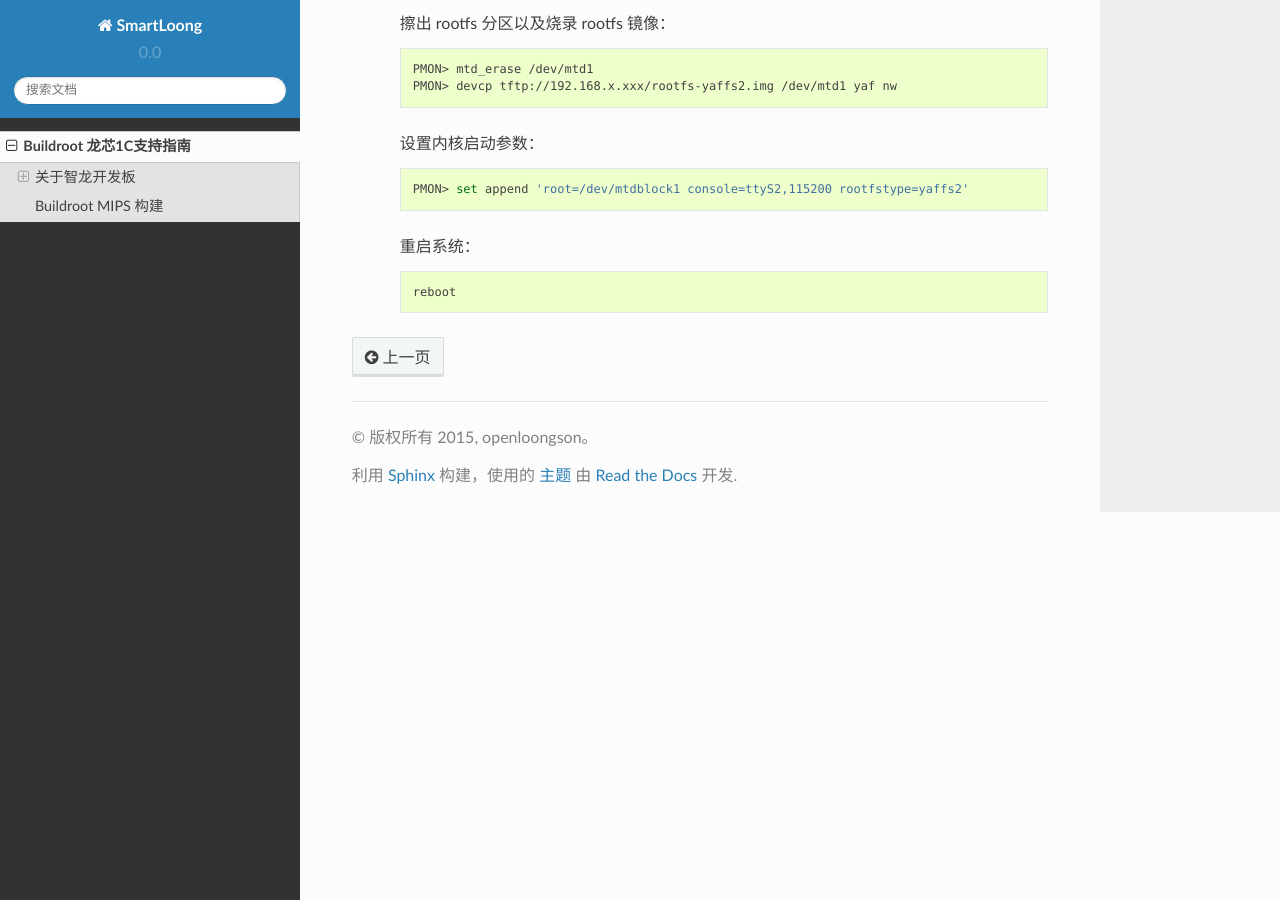
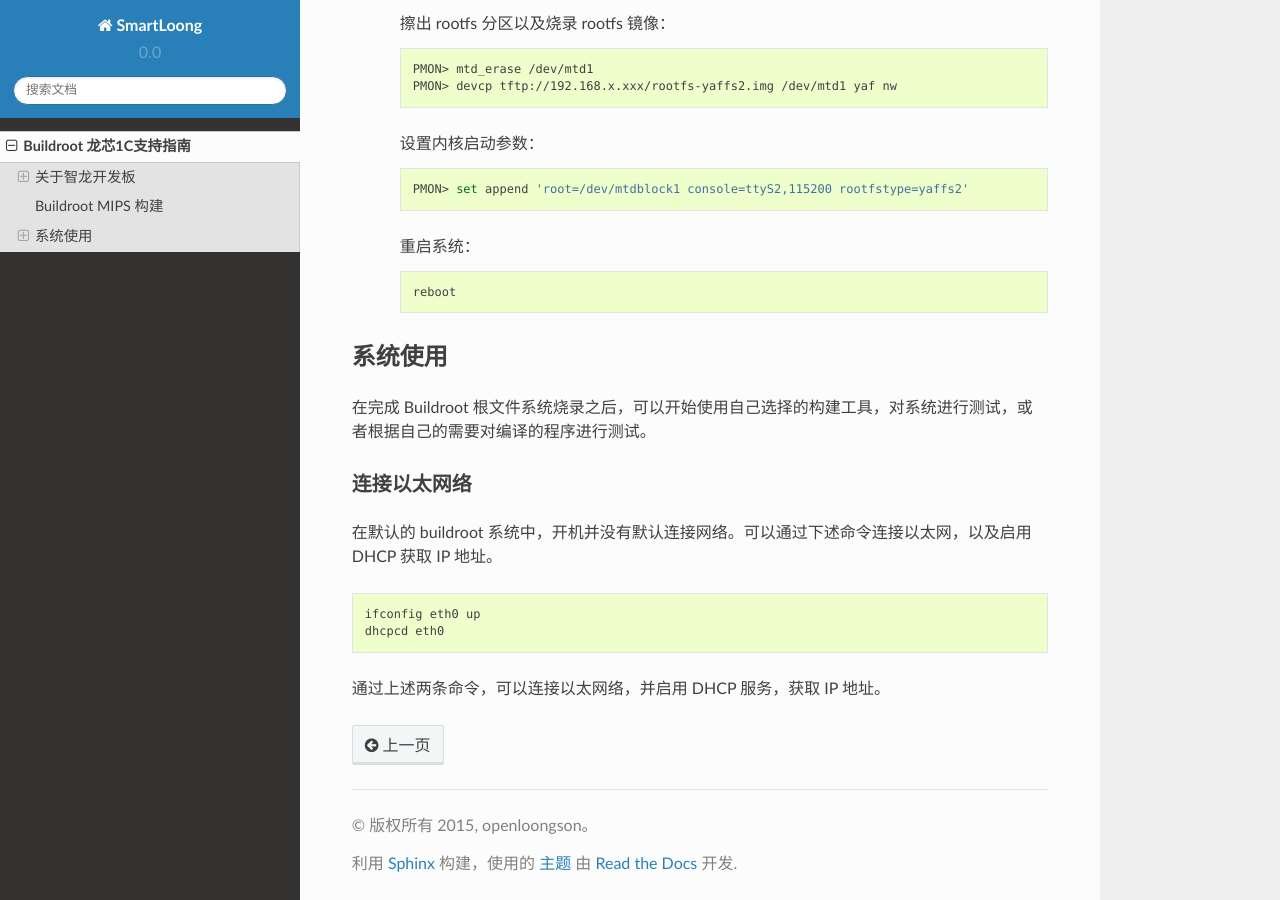
Before and after one commit to pengphei/smartloong-sphinx, a Sphinx documentation site: the page built from source/cn/loongson1c_buildroot_guide.rst, in a window 1280 px wide and 900 px high, scrolled down 4217 px. Built offline with Sphinx 7.4.7 and the Read the Docs theme 2.0.0, drawn with Linux system fonts in a browser that asks for light colours; formulas are drawn with MathJax 3.

Commit message:
Add buildroot network config to buildroot guide

```diff
--- a/source/cn/loongson1c_buildroot_guide.rst
+++ b/source/cn/loongson1c_buildroot_guide.rst
@@ -205,3 +205,21 @@ Buildroot MIPS 构建
      .. code:: shell
 
         reboot
+
+
+系统使用
+=========================================================
+
+在完成 Buildroot 根文件系统烧录之后，可以开始使用自己选择的构建工具，对系统进行测试，或者根据自己的需要对编译的程序进行测试。
+
+连接以太网络
+---------------------------------------------------------
+
+在默认的 buildroot 系统中，开机并没有默认连接网络。可以通过下述命令连接以太网，以及启用 DHCP 获取 IP 地址。
+
+.. code:: shell
+
+   ifconfig eth0 up
+   dhcpcd eth0
+
+通过上述两条命令，可以连接以太网络，并启用 DHCP 服务，获取 IP 地址。
```
